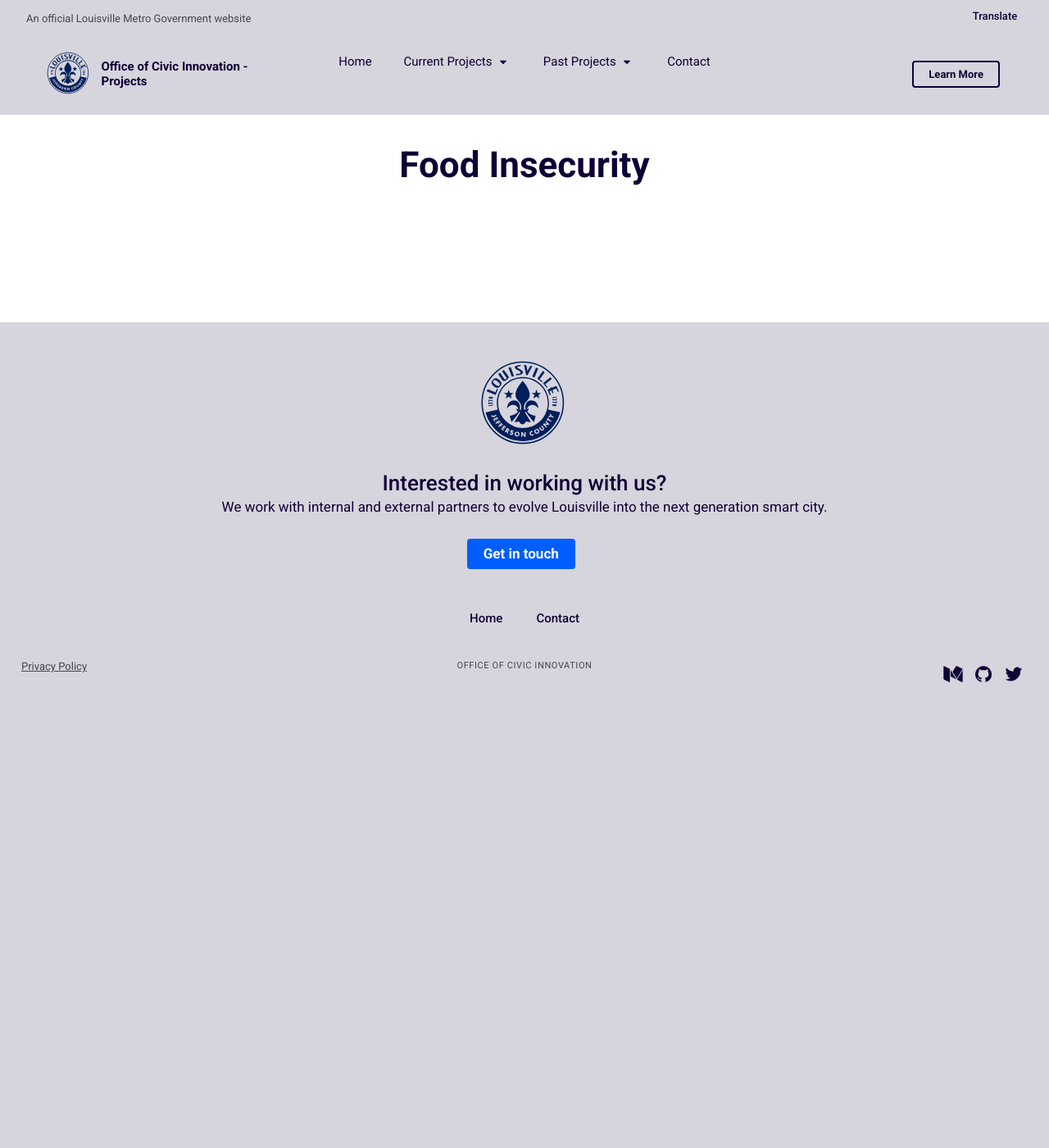
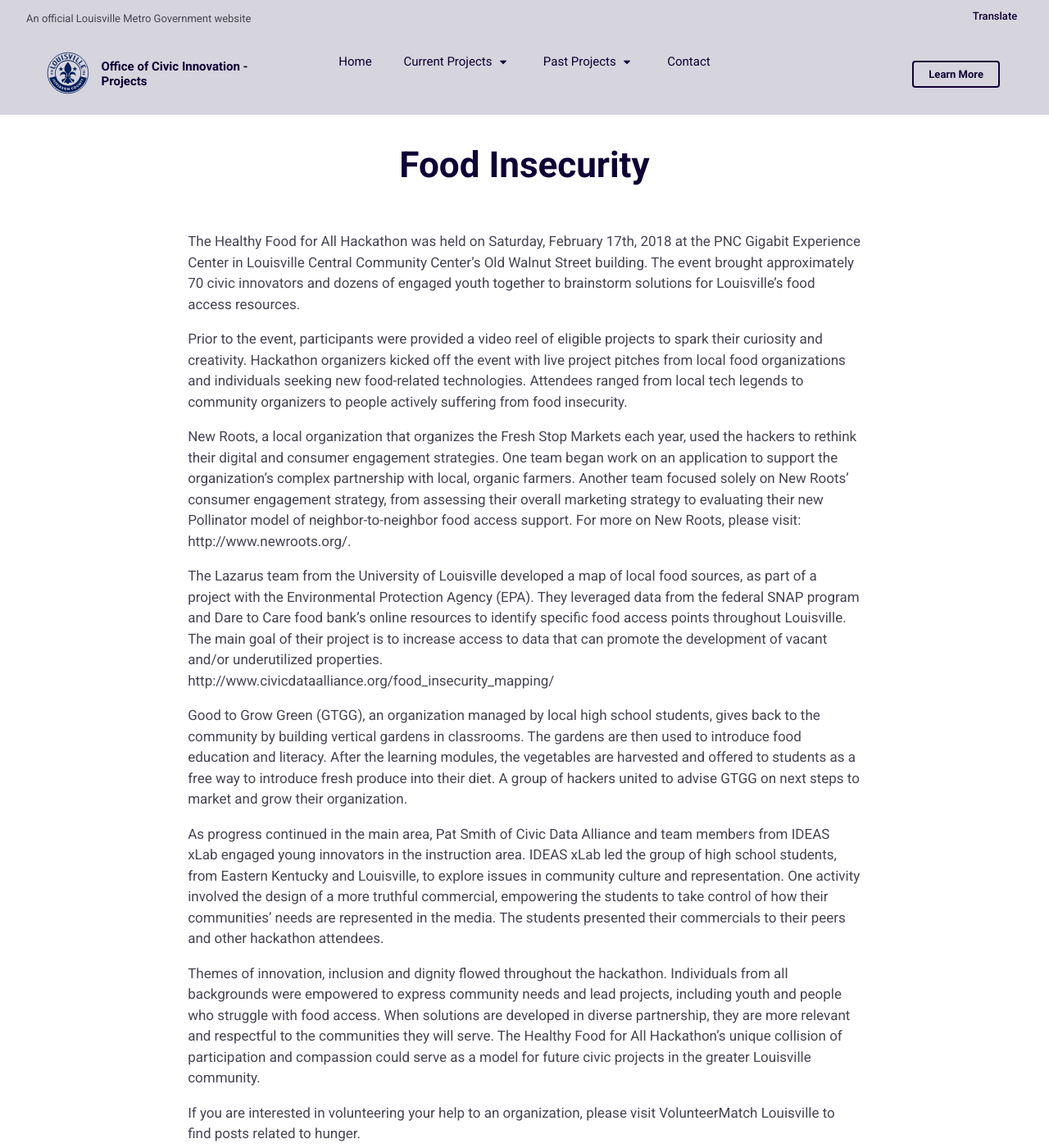
Before and after one commit to louisvillemetro-innovation/OPI2-Projects, a Jekyll site: the page built from _projects/food-insecurity.md, in a window 1280 px wide and 1400 px high. Shown: the whole window at 82% size. Built offline with Jekyll 4.4.1, drawn with Linux system fonts in a browser that asks for light colours; some of the changed text lies outside the part shown.

Commit message:
Food Insecurity

```diff
--- a/_projects/food-insecurity.md
+++ b/_projects/food-insecurity.md
@@ -10,3 +10,24 @@
 active: false
 layout: full-page
 ---
+
+The Healthy Food for All Hackathon was held on Saturday, February 17th, 2018 at the PNC Gigabit Experience Center in Louisville Central Community Center’s Old Walnut Street building. The event brought approximately 70 civic innovators and dozens of engaged youth together to brainstorm solutions for Louisville’s food access resources.
+
+Prior to the event, participants were provided a video reel of eligible projects to spark their curiosity and creativity. Hackathon organizers kicked off the event with live project pitches from local food organizations and individuals seeking new food-related technologies. Attendees ranged from local tech legends to community organizers to people actively suffering from food insecurity.
+
+New Roots, a local organization that organizes the Fresh Stop Markets each year, used the hackers to rethink their digital and consumer engagement strategies. One team began work on an application to support the organization’s complex partnership with local, organic farmers. Another team focused solely on New Roots’ consumer engagement strategy, from assessing their overall marketing strategy to evaluating their new Pollinator model of neighbor-to-neighbor food access support. For more on New Roots, please visit: http://www.newroots.org/.
+
+The Lazarus team from the University of Louisville developed a map of local food sources, as part of a project with the Environmental Protection Agency (EPA). They leveraged data from the federal SNAP program and Dare to Care food bank’s online resources to identify specific food access points throughout Louisville. The main goal of their project is to increase access to data that can promote the development of vacant and/or underutilized properties.
+http://www.civicdataalliance.org/food_insecurity_mapping/
+
+Good to Grow Green (GTGG), an organization managed by local high school students, gives back to the community by building vertical gardens in classrooms. The gardens are then used to introduce food education and literacy. After the learning modules, the vegetables are harvested and offered to students as a free way to introduce fresh produce into their diet. A group of hackers united to advise GTGG on next steps to market and grow their organization.
+
+As progress continued in the main area, Pat Smith of Civic Data Alliance and team members from IDEAS xLab engaged young innovators in the instruction area. IDEAS xLab led the group of high school students, from Eastern Kentucky and Louisville, to explore issues in community culture and representation. One activity involved the design of a more truthful commercial, empowering the students to take control of how their communities’ needs are represented in the media. The students presented their commercials to their peers and other hackathon attendees.
+
+Themes of innovation, inclusion and dignity flowed throughout the hackathon. Individuals from all backgrounds were empowered to express community needs and lead projects, including youth and people who struggle with food access. When solutions are developed in diverse partnership, they are more relevant and respectful to the communities they will serve. The Healthy Food for All Hackathon’s unique collision of participation and compassion could serve as a model for future civic projects in the greater Louisville community.
+
+If you are interested in volunteering your help to an organization, please visit VolunteerMatch Louisville to find posts related to hunger.
+
+For more stories from the 2018 Hunger Innovation Fellowship, please visit: https://www.cflouisville.org/cfl-hunger-innov/
+
+(Hackathon summary provided by Community Foundation of Louisville - https://www.cflouisville.org)
```
Also changed, not shown: _projects/smart-apartment.md (+0 -5 lines), assets/img/projects/food-insecurity/hunger-2.jpg (added).
